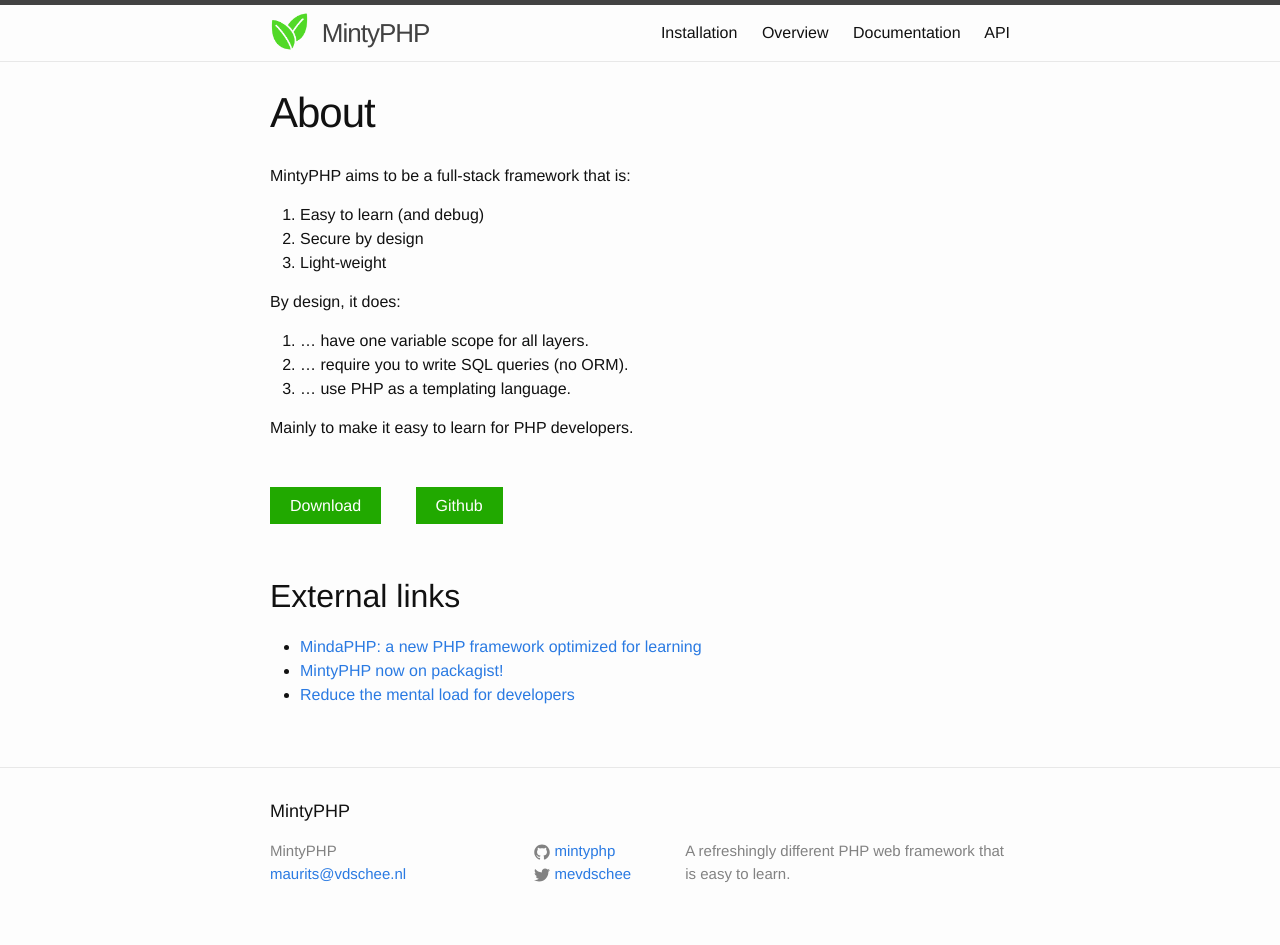
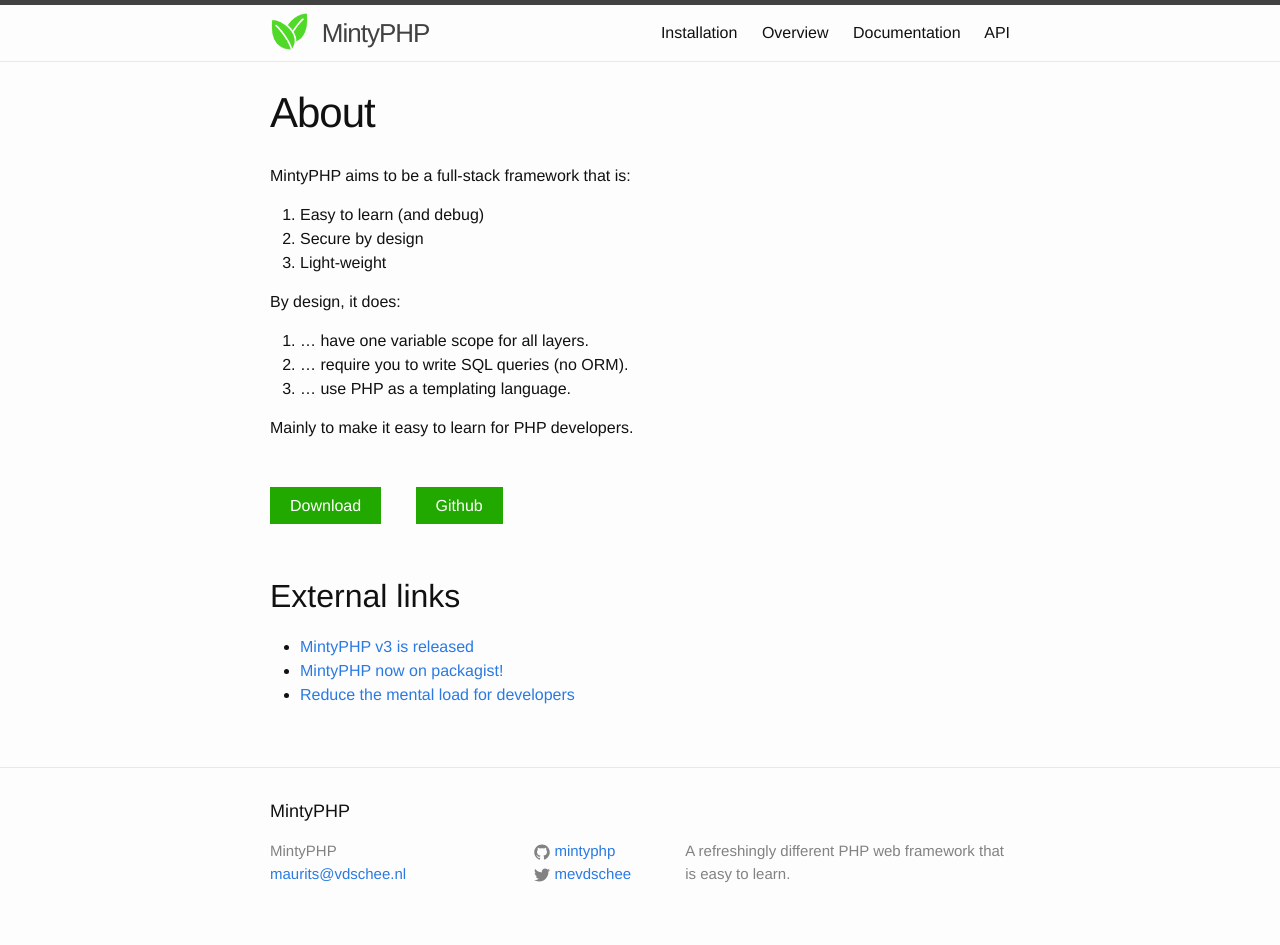
Before and after one commit to mintyphp/mintyphp.github.io, a Jekyll site: the page built from 00-about.md, in a window 1280 px wide. Built offline with Jekyll 4.4.1, drawn with Linux system fonts in a browser that asks for light colours.

Commit message:
Update 00-about.md

```diff
--- a/00-about.md
+++ b/00-about.md
@@ -27,6 +27,6 @@ Mainly to make it easy to learn for PHP developers.
 
 ## External links
 
-- [MindaPHP: a new PHP framework optimized for learning](https://www.leaseweb.com/labs/2013/10/mindaphp-new-php-framework-optimized-learning/)
+- [MintyPHP v3 is released](https://tqdev.com/2022-mintyphp-v3-is-released)
 - [MintyPHP now on packagist!](https://tqdev.com/2018-mindaphp-now-on-packagist)
 - [Reduce the mental load for developers](https://tqdev.com/2018-web-development-made-simple)
```
